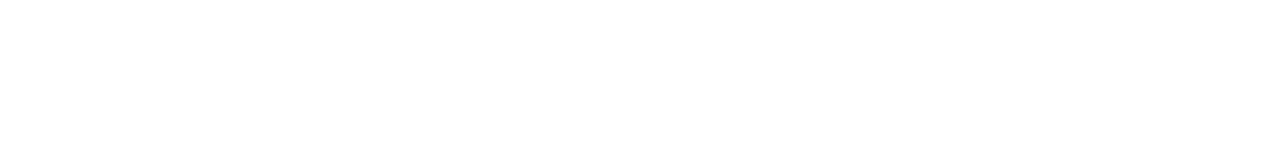
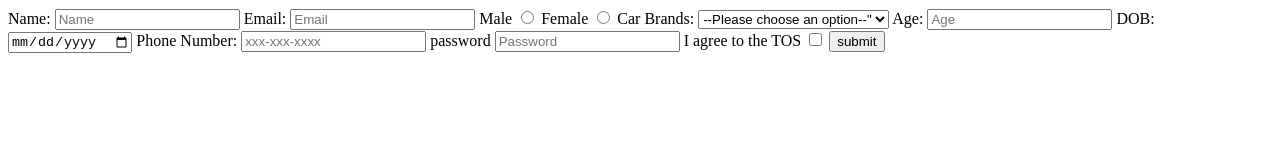
Before and after one commit to acciojob/signup-form-car-sumithrag03, a website: page main.html in a window 1280 px wide. Drawn offline with Linux system fonts and the light colour scheme.

Commit message:
created a submission

```diff
--- a/main.html
+++ b/main.html
@@ -10,6 +10,44 @@
 	<!-- the entire body must be written by student -->
     <script type="text/javascript" src="./script.js">
 </script>
+	<form method="post">
+		<label for="name">Name:</label>
+		<input type="text" id="name" required  placeholder="Name">
+
+		<label for="email">Email:</label>
+		<input type="email" id="email" required placeholder="Email">
+
+		<label for="gender">Male</label>
+		<input type="radio" id="gender_m" required name="gender">
+
+		<label for="gender">Female</label>
+		<input type="radio" id="gender_f" required name="gender">
+
+		<label for="cars">Car Brands:</label>
+		<select required id="cars">
+			<option>--Please choose an option--"</option>
+			<option value="bmw">Bmw</option>
+			<option value="aadi">Aadi</option>
+			<option value="range over">range overs</option>
+		</select>
+
+		<label for="age">Age:</label>
+		<input type="number" required id="age" placeholder="Age">
+
+		<label for="dob">DOB:</label>
+		<input type="date" id="dob" required>
+
+		<label for="phonenumber">Phone Number:</label>
+		<input type="tel" id="tel" placeholder="xxx-xxx-xxxx">
+
+		<label for="password"id="password">password</label>
+		<input type="password" required id="password" placeholder="Password">
+
+		<label for="checkbox" id="tos">I agree to the TOS	</label>
+		<input type="checkbox" required id="tos">
+
+		<button type="submit">submit</button>
+	</form>
 
 </body>
 
```
